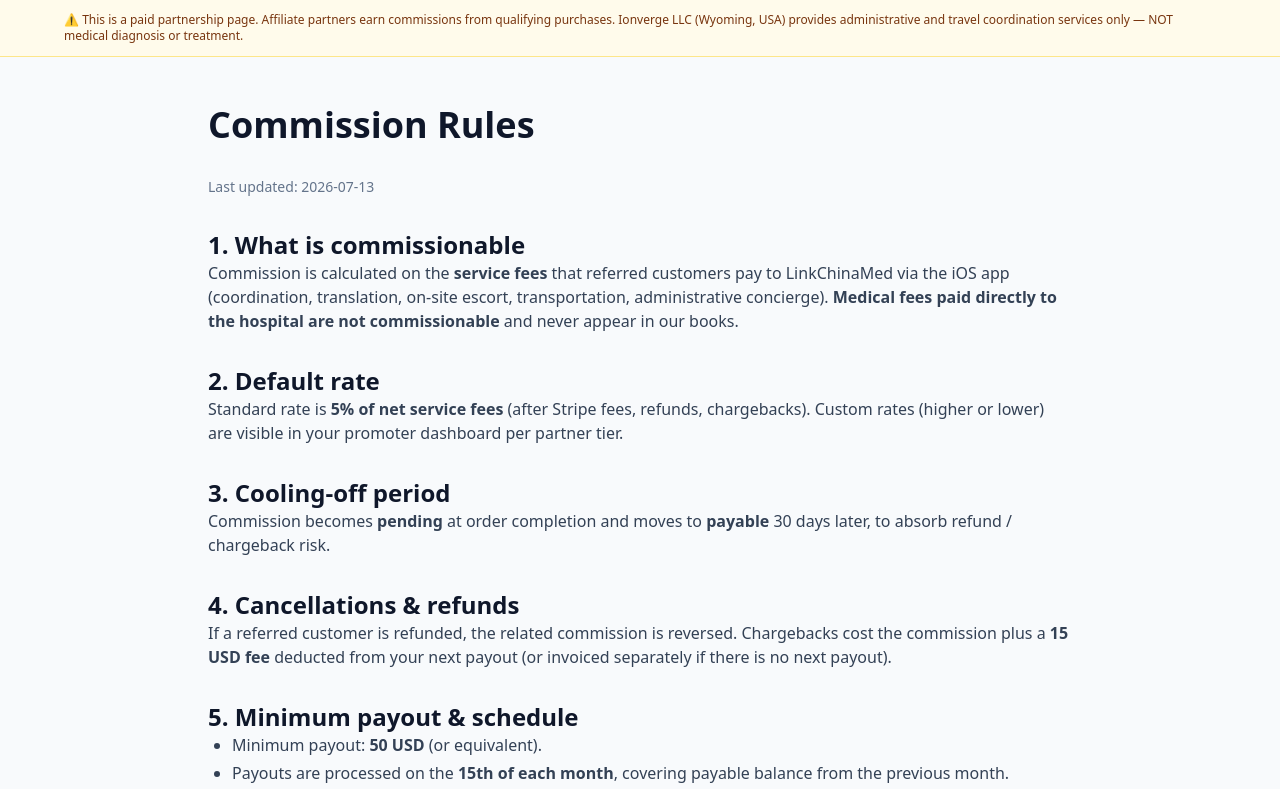
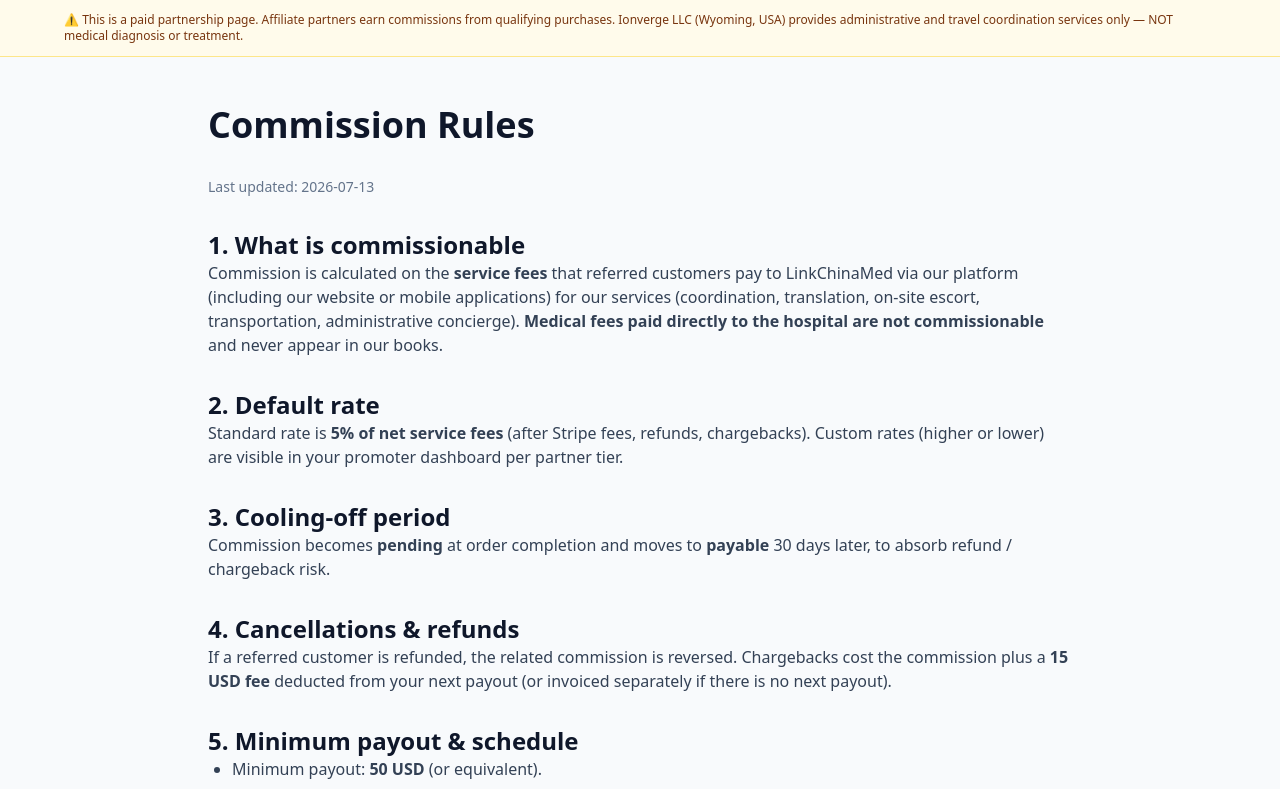
Before and after one commit to ericx0/affiliate-portal, a Next.js app: page /en/legal/affiliate-commission in a window 1280 px wide. Shown: the top 789 px of the page. Built offline with nearby package versions, Linux system fonts and the light colour scheme.

Commit message:
style(legal): generalize commission source wording in affiliate-commission page to include website bookings

```diff
--- a/src/app/[locale]/legal/affiliate-commission/page.tsx
+++ b/src/app/[locale]/legal/affiliate-commission/page.tsx
@@ -10,7 +10,8 @@ export default function CommissionRules() {
         <h2 className="text-2xl font-bold text-slate-900">1. What is commissionable</h2>
         <p>
           Commission is calculated on the <strong>service fees</strong>{" "}
-          that referred customers pay to LinkChinaMed via the iOS app
+          that referred customers pay to LinkChinaMed via our platform (including
+          our website or mobile applications) for our services
           (coordination, translation, on-site escort, transportation,
           administrative concierge).{" "}
           <strong>Medical fees paid directly to the hospital are
```
